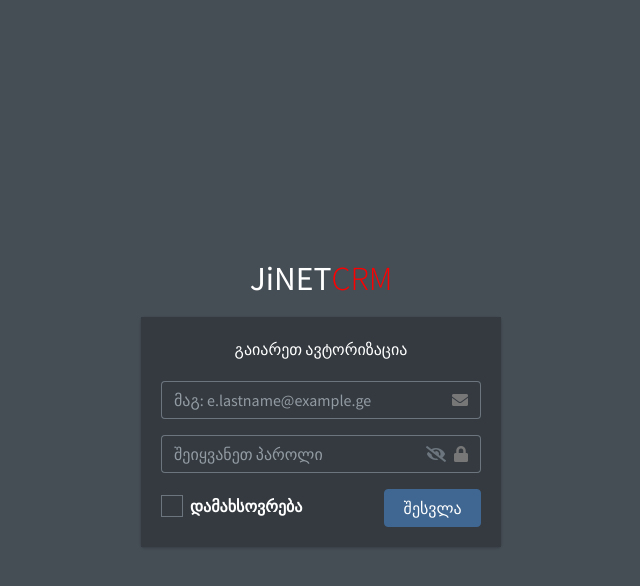
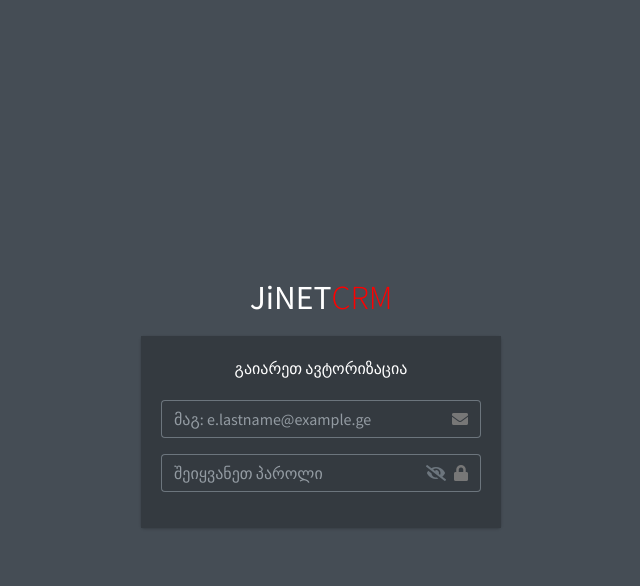
Before and after one commit to chighladze/crm_flask, a Flask app: page /login in a window 1280 px wide. Shown: the top 586 px of the page, without its empty margins (319-959 px from the left). Run offline with Flask 3, Linux system fonts and the light colour scheme; some libraries are stand-ins or nearby versions.

Commit message:
delete remember checkbox

```diff
--- a/app/templates/main/login.html
+++ b/app/templates/main/login.html
@@ -79,21 +79,6 @@
             </div>
         </div>
     </div>
-    <div class="row">
-        <div class="col-8">
-            <div class="icheck-primary">
-                <input type="checkbox" name="remember" id="remember" {{ 'checked' if form.remember.data else '' }}>
-                <label for="remember">
-                    დამახსოვრება
-                </label>
-            </div>
-        </div>
-        <!-- /.col -->
-        <div class="col-4">
-            <button type="submit" class="btn btn-primary btn-block">შესვლა</button>
-        </div>
-        <!-- /.col -->
-    </div>
 </form>
 
         </div>
```
